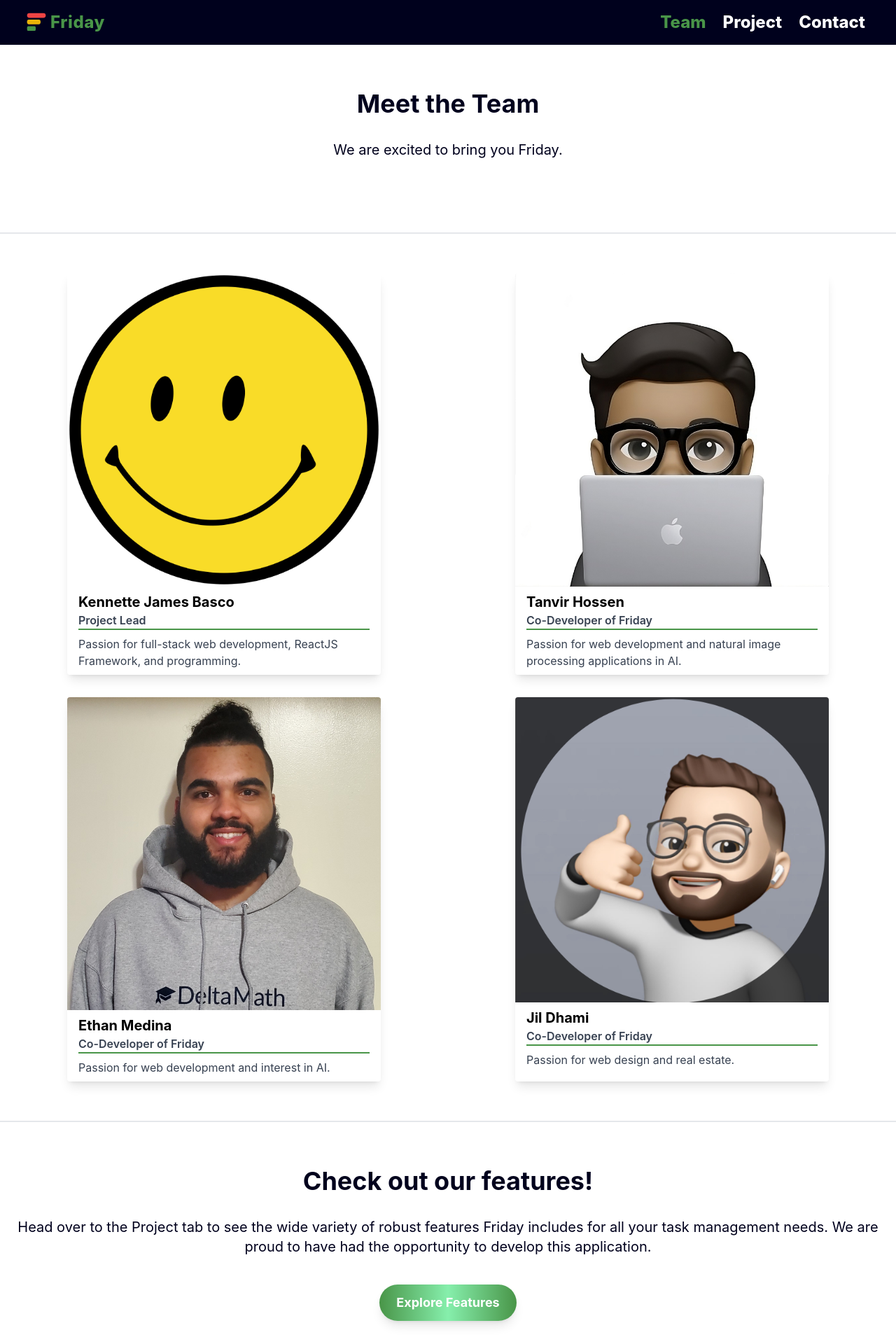
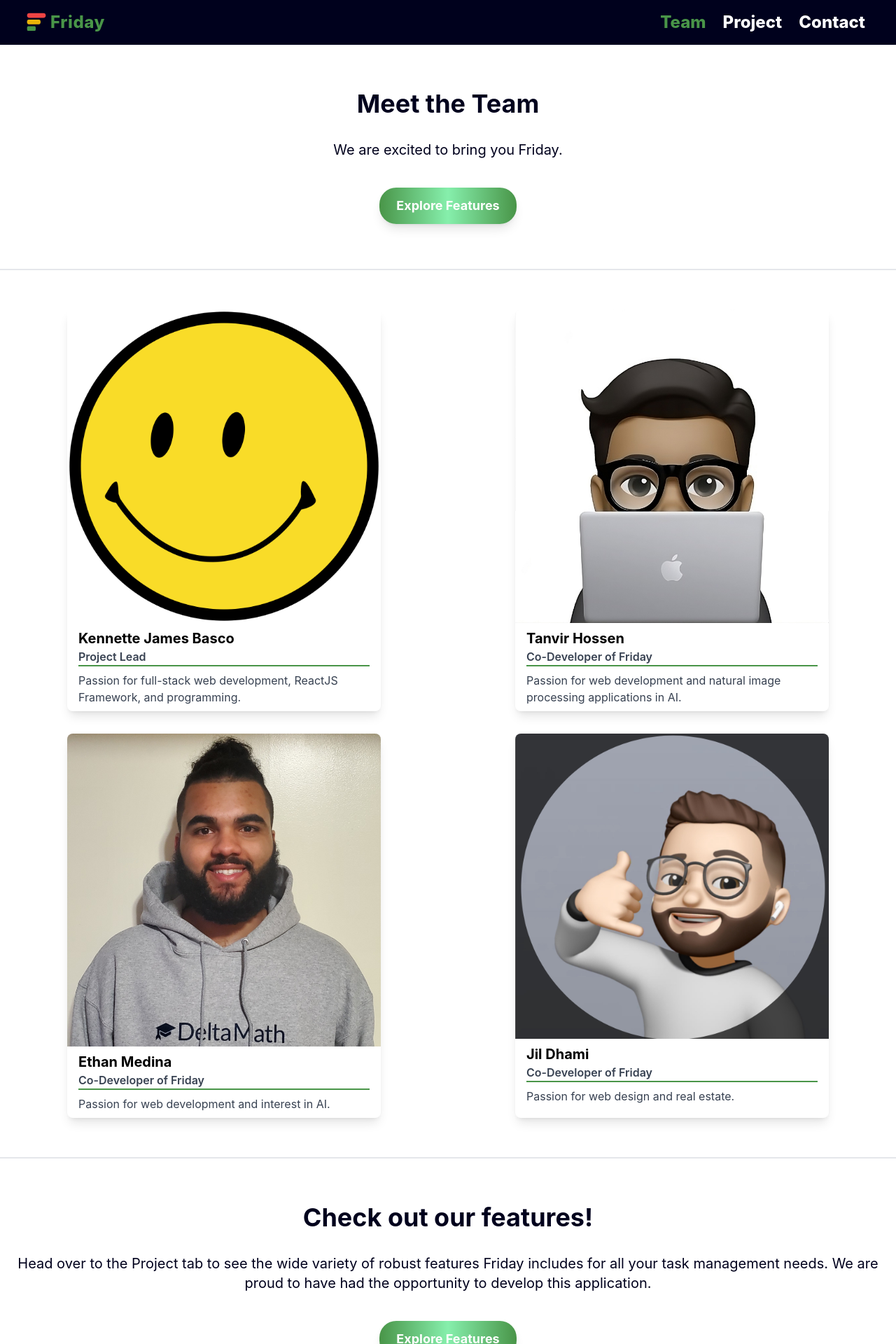
Before and after one commit to THossen/friday-portfolio, a React (Create React App) app: page /Home in a window 1280 px wide. Shown: the top 1920 px of the page at 70% size. Built offline with nearby package versions, Linux system fonts and the light colour scheme; the HTML template or start-up script is replaced by a standard one.

Commit message:
minor changes

```diff
--- a/src/components/Routes/Home/HomeComp/Hero.js
+++ b/src/components/Routes/Home/HomeComp/Hero.js
@@ -1,5 +1,5 @@
 import React from "react";
-import TeamCard from "./TeamCard";
+import { Link } from "react-router-dom";
 
 const Hero = () => {
   return (
@@ -9,6 +9,14 @@ const Hero = () => {
         <p className="text-xl text-center mb-10">
           We are excited to bring you Friday.
         </p>
+        <div className="text-center">
+          <Link
+            to="/ShowCase"
+            className="inline-block bg-gradient-to-r from-tertiary via-green-300 to-tertiary text-white text-lg font-bold px-6 py-3 rounded-3xl shadow-lg transform transition-all duration-300 hover:scale-105 hover:shadow-xl"
+          >
+            Explore Features
+          </Link>
+        </div>
       </div>
     </div>
   );
--- a/src/components/Routes/Home/HomeComp/Mission.js
+++ b/src/components/Routes/Home/HomeComp/Mission.js
@@ -16,7 +16,7 @@ const Mission = () => {
         <div className="text-center">
           <Link
             to="/ShowCase"
-            className="inline-block bg-gradient-to-r from-tertiary via-green-300 to-tertiary text-white text-lg font-bold px-6 py-3 rounded-full shadow-lg transform transition-all duration-300 hover:scale-105 hover:shadow-xl"
+            className="inline-block bg-gradient-to-r from-tertiary via-green-300 to-tertiary text-white text-lg font-bold px-6 py-3 rounded-3xl shadow-lg transform transition-all duration-300 hover:scale-105 hover:shadow-xl"
           >
             Explore Features
           </Link>
--- a/src/components/Routes/Home/HomeComp/TeamCard.js
+++ b/src/components/Routes/Home/HomeComp/TeamCard.js
@@ -7,7 +7,7 @@ const TeamCard = () => {
       {teamInfo.map(({ id, name, role, bio, imageUrl }) => (
         <div
           key={id}
-          className="max-w-md rounded overflow-hidden shadow-lg m-4"
+          className="max-w-md rounded-lg overflow-hidden shadow-lg m-4"
         >
           <img className="w-full" src={imageUrl} alt={`Image of ${name}`} />
           <div className="px-4 py-2">
```
